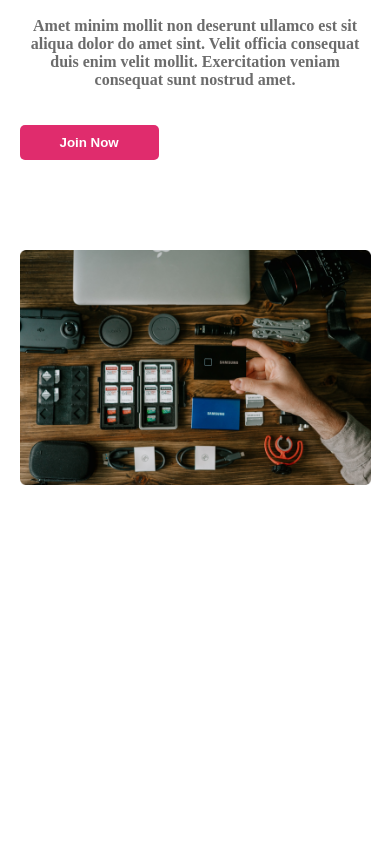
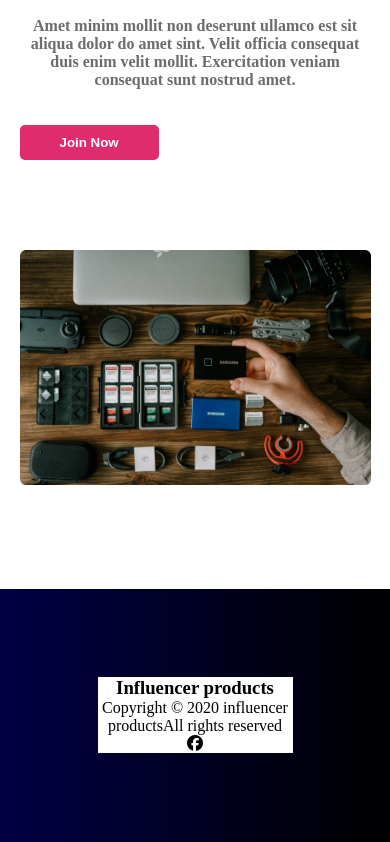
Before and after one commit to MdArefineAhamedJoy/influencer-gear, a plain HTML site: page index.html in a window 390 px wide. Shown: the part 5361-6203 px from the top of the page. Before the commit the page ends 5950 px from the top, so only its background shows below. Drawn offline with Linux system fonts and the light colour scheme.

Commit message:
last commit add night

```diff
--- a/index.html
+++ b/index.html
@@ -236,5 +236,13 @@
           </div>
       </section>
     </main>
+    <footer class="footer-container">
+        <div class="contend-footer">
+            <h3 class="footer-title">Influencer products</h3>
+            <p class="footer-text"> Copyright © 2020  influencer productsAll rights reserved</p>
+            <span
+            class="icon"><i class="fa-brands fa-facebook"></i></span>
+        </div>
+    </footer>
   </body>
 </html>
--- a/style.css
+++ b/style.css
@@ -129,7 +129,19 @@ collaction-container
 .product-info .btn-primary{
   border-radius: 5px;
 }
-
+/* ------------
+footer setction style
+------------------------*/
+.footer-container{
+  display: flex;
+  justify-content: center;
+  align-items: center;
+  height: 40vh;
+  background-image: linear-gradient(to right, rgb(0, 0, 69)  ,#000000 );
+}
+.contend-footer {
+  text-align: center;
+}
 /*----------------------
 ------------- mediuy quarey ------
 --------------------------------------- */
@@ -221,4 +233,13 @@ collaction-container
     margin:10px 0px;
     padding: 10px;
   }
+  /* footer style  */
+  .footer-container{
+    height: 30vh;
+    width: 100%;
+    background-color: #000000;
+  }
+  .contend-footer{
+    width: 50%;
+  }
 }
```
